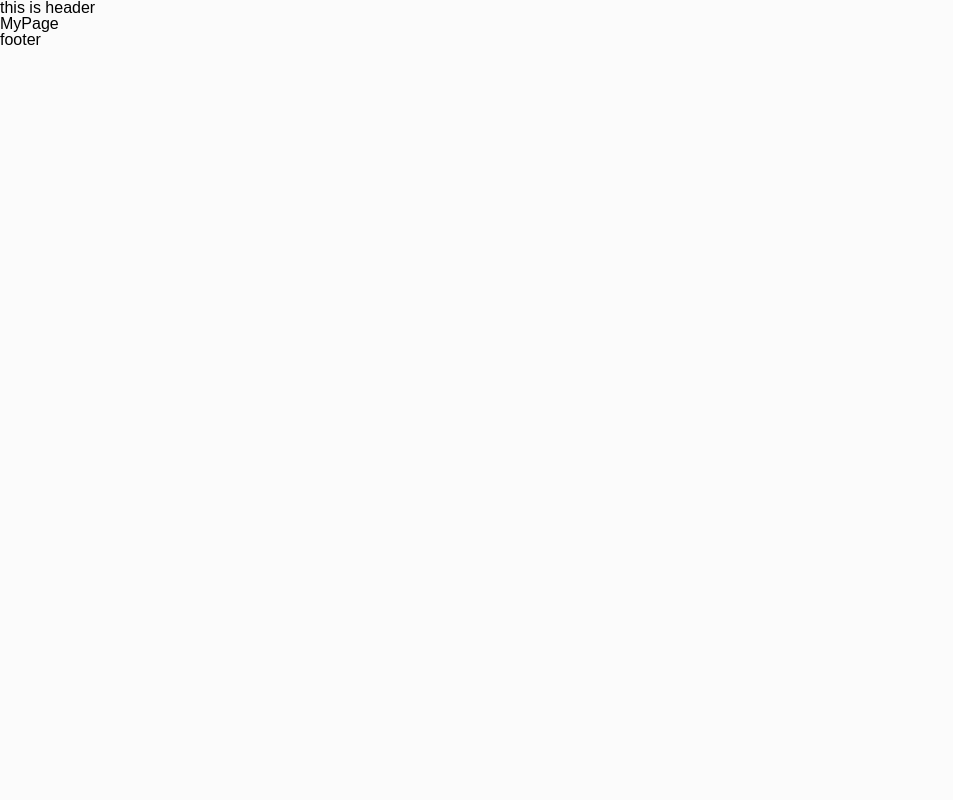
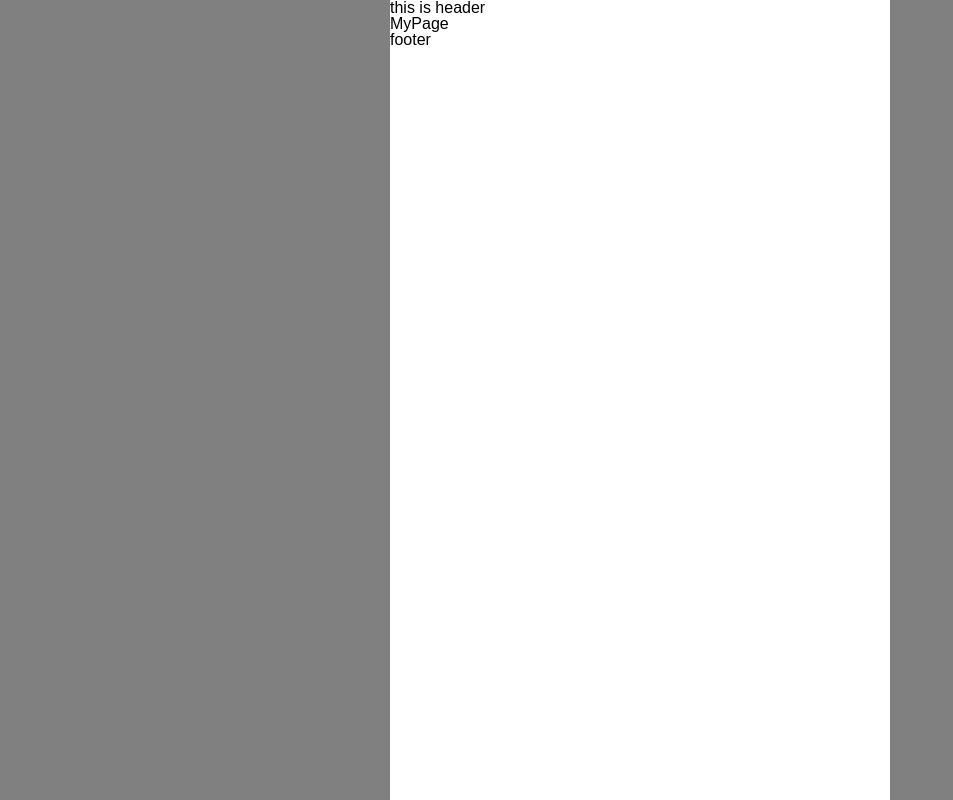
Before and after one commit to Lv2-Recsys-01/styl-frontend, a React (Create React App) app: page /collections in a window 1280 px wide. Shown: the whole page, without its empty margins (0-953 px from the left). Built offline with nearby package versions, Linux system fonts and the light colour scheme.

Commit message:
feat: global container

```diff
--- a/src/components/Layout/index.jsx
+++ b/src/components/Layout/index.jsx
@@ -1,4 +1,5 @@
 import React from "react";
+import "./layout.css";
 
 function Header() {
     return <div>this is header</div>;
@@ -10,11 +11,11 @@ function Footer() {
 
 function Layout({ children }) {
     return (
-        <>
+        <div className="global-container">
             <Header />
             {children}
             <Footer />
-        </>
+        </div>
     );
 }
 
--- /dev/null
+++ b/src/components/Layout/layout.css
@@ -0,0 +1,8 @@
+.global-container {
+    min-width: 320px;
+    max-width: 500px;
+    min-height: 100vh;
+
+    margin: 0 auto; /* for global centering */
+    background-color: white;
+}
--- a/src/styles/globalStyle.js
+++ b/src/styles/globalStyle.js
@@ -8,7 +8,7 @@ const GlobalStyle = createGlobalStyle`
         min-height: 100%;
         width: 100%;
         font-family: "Noto Sans KR", sans-serif;
-        background-color: #fbfbfb;
+        background-color: gray;
     }
 
     html {
```
Also changed, not shown: jsconfig.json (added, +10 -0 lines).
